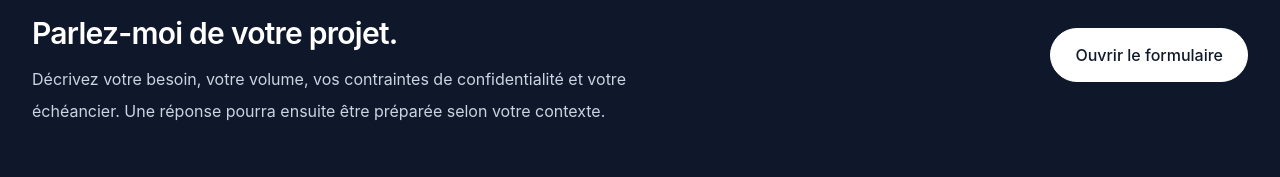
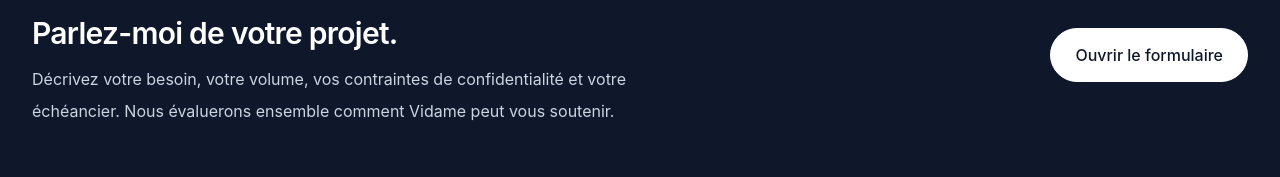
Before and after one commit to momopro21/vidame-recherche, a React (Vite) app: page / in a window 1280 px wide. Shown: the part 4221-4398 px from the top of the page. Built offline with nearby package versions, Linux system fonts and the light colour scheme; the HTML template or start-up script is replaced by a standard one.

Commit message:
Update App.tsx

```diff
--- a/src/App.tsx
+++ b/src/App.tsx
@@ -646,7 +646,7 @@ function Shell({
                 <div className="text-sm uppercase tracking-[0.2em] text-slate-300">Prêt à démarrer</div>
                 <h3 className="text-3xl font-semibold tracking-tight">Parlez-moi de votre projet.</h3>
                 <p className="leading-8 text-slate-300">
-                  Décrivez votre besoin, votre volume, vos contraintes de confidentialité et votre échéancier. Une réponse pourra ensuite être préparée selon votre contexte.
+                  Décrivez votre besoin, votre volume, vos contraintes de confidentialité et votre échéancier. Nous évaluerons ensemble comment Vidame peut vous soutenir.
                 </p>
               </div>
               <Button size="lg" variant="secondary" className="rounded-full" onClick={() => setPage("soumission")}>
```
